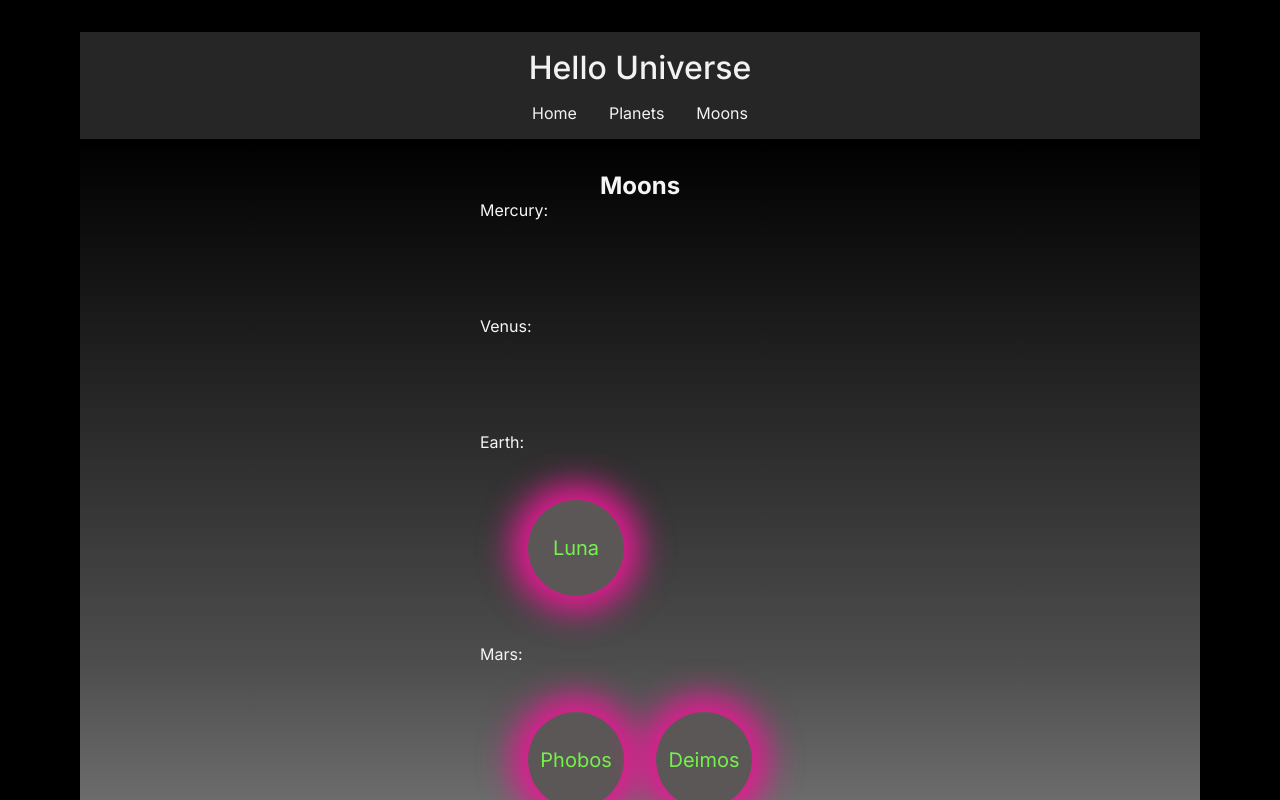
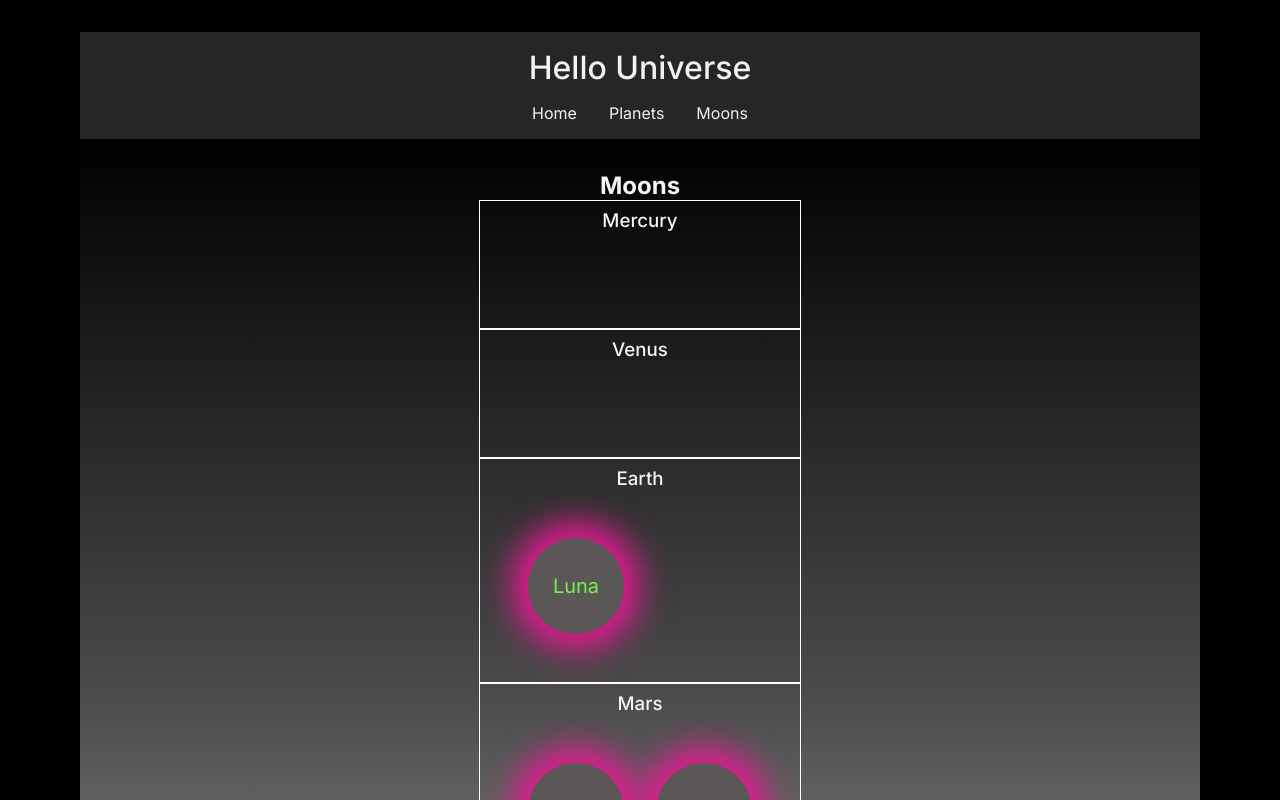
Before and after one commit to franco-ortega/planets-and-moons, a Next.js app: page /moons in a window 1280 px wide. Shown: the top 800 px of the page. Built offline with nearby package versions, Linux system fonts and the light colour scheme.

Commit message:
add styling to MoonTableItem

```diff
--- a/src/components/moontableitem/MoonTableItem.jsx
+++ b/src/components/moontableitem/MoonTableItem.jsx
@@ -1,9 +1,10 @@
 import MoonList from '../moonlist/MoonList';
+import styles from './MoonTableItem.module.css';
 
 export default function MoonTableItem({ planet }) {
   return (
-    <li key={planet.id}>
-      {planet.title}:{' '}
+    <li className={styles.MoonTableItem} key={planet.id}>
+      <h3>{planet.title}</h3>
       <MoonList moons={planet.moons} planetTitle={planet.title} />
     </li>
   );
--- /dev/null
+++ b/src/components/moontableitem/MoonTableItem.module.css
@@ -0,0 +1,9 @@
+.MoonTableItem {
+  border: 1px white solid;
+  text-align: center;
+}
+
+.MoonTableItem h3 {
+  margin-top: 0.5rem;
+  font-weight: 500;
+}
```
